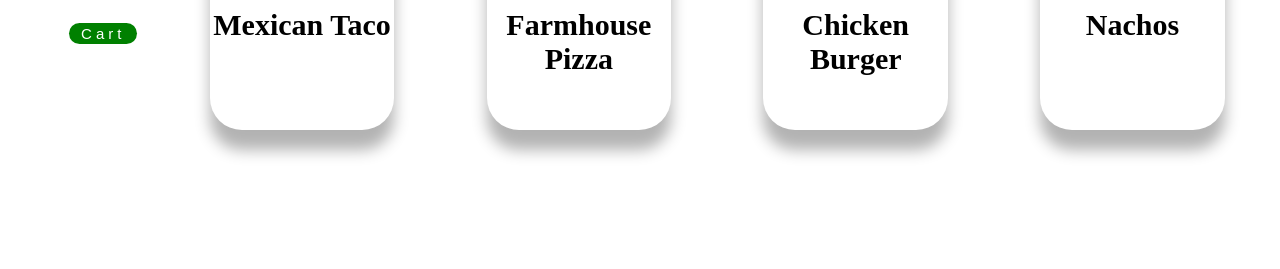
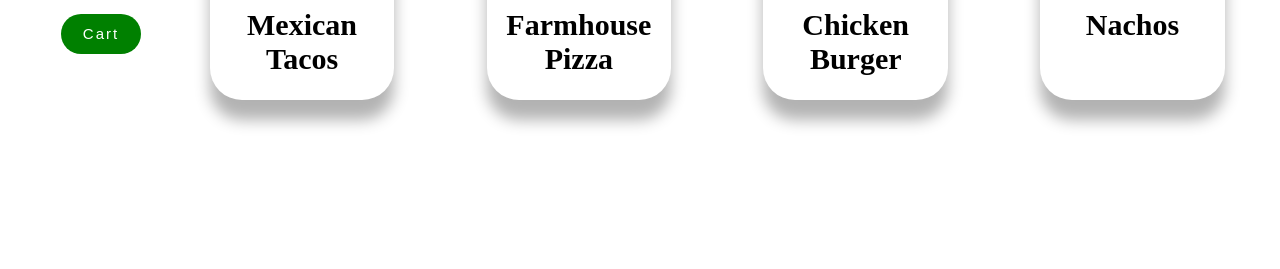
Before and after one commit to aditya8762/FirstWebsite, a PHP site: page / in a window 1280 px wide. Shown: the part 531-800 px from the top of the page. Run offline with PHP 8.4, Linux system fonts and the light colour scheme; some libraries are stand-ins or nearby versions.

Commit message:
First Commit
First Commit

```diff
--- a/index.html
+++ b/index.html
@@ -61,7 +61,7 @@
         <div class="flex-item-left">
             <img src="https://cdn.pixabay.com/photo/2016/08/23/08/53/tacos-1613795_1280.jpg" alt="Mexican Taco">
             <p class="p">
-                Mexican Taco
+                Mexican Tacos
             </p>
         </div>
         <div class="flex-item-left"><img src="https://cdn.pixabay.com/photo/2014/07/08/12/34/pizza-386717_1280.jpg" alt="Pizza">
--- a/style.css
+++ b/style.css
@@ -50,7 +50,7 @@
     margin: 20px;
     box-sizing: border-box;
     padding-top: 20px;
-    height: 280px;
+    height: 250px;
     font-size: 30px;
     border-radius: 2rem;
     border-top: solid rgba(0,0,0,0.1);
@@ -105,13 +105,13 @@
     border: none;
     color:white;
     font-size: 15px;
-    height: 100%;
-    width: 80%;
+    height: 40px;
+    width: 80px;
     cursor: pointer;
-    letter-spacing: 4px;
+    letter-spacing: 2px;
 }
 #btn{
-    padding-left: 22px;
+    padding-left: 14px;
 }
 ul{
     line-height:70px;
@@ -121,7 +121,7 @@ ul{
 li{
     border-radius: 25px;
     align-items: center;
-    padding-left: 40px;
+    padding-left: 32px;
 }
 nav li:hover{
     background-color: rgba(102, 94, 94, 0.3);
```
